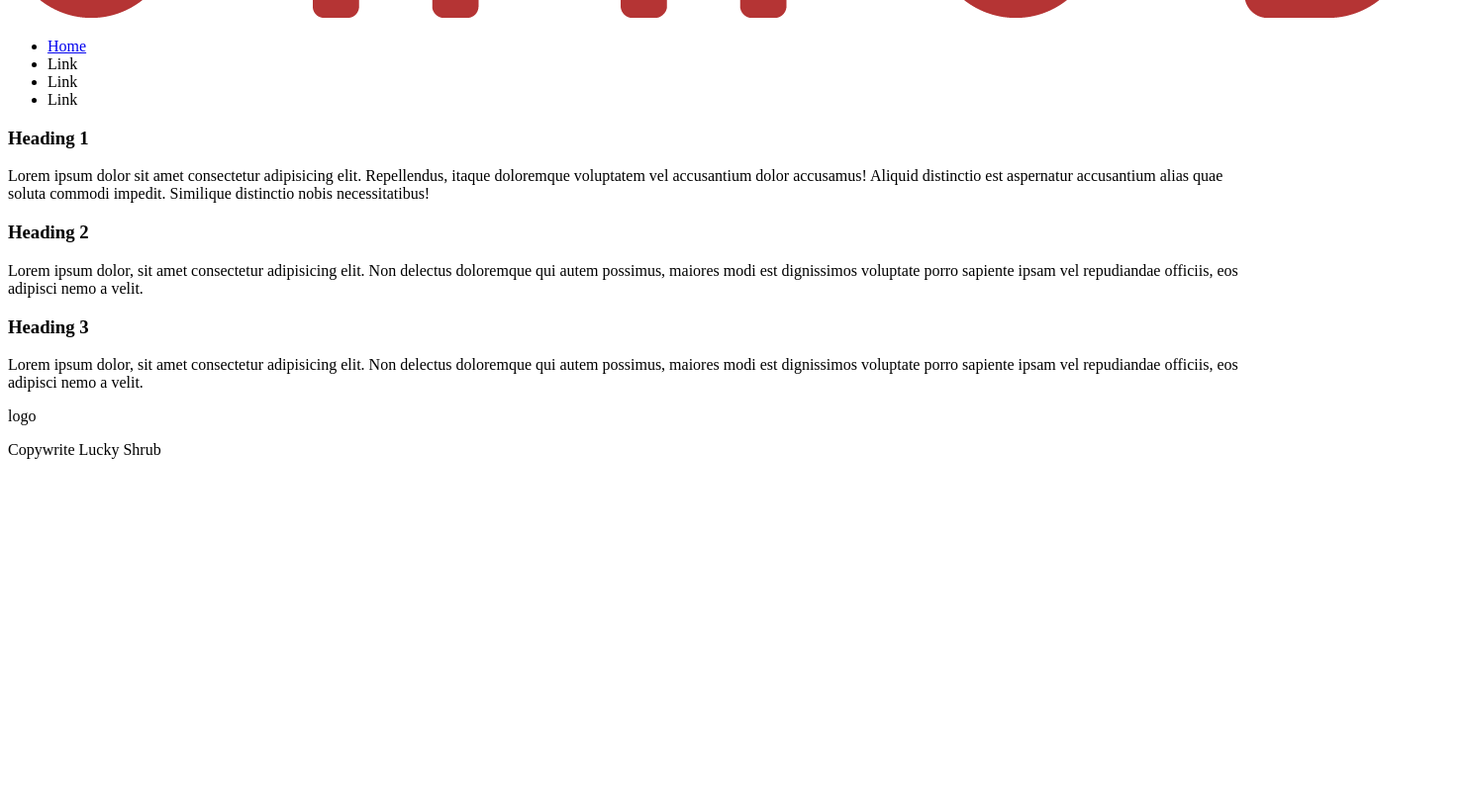
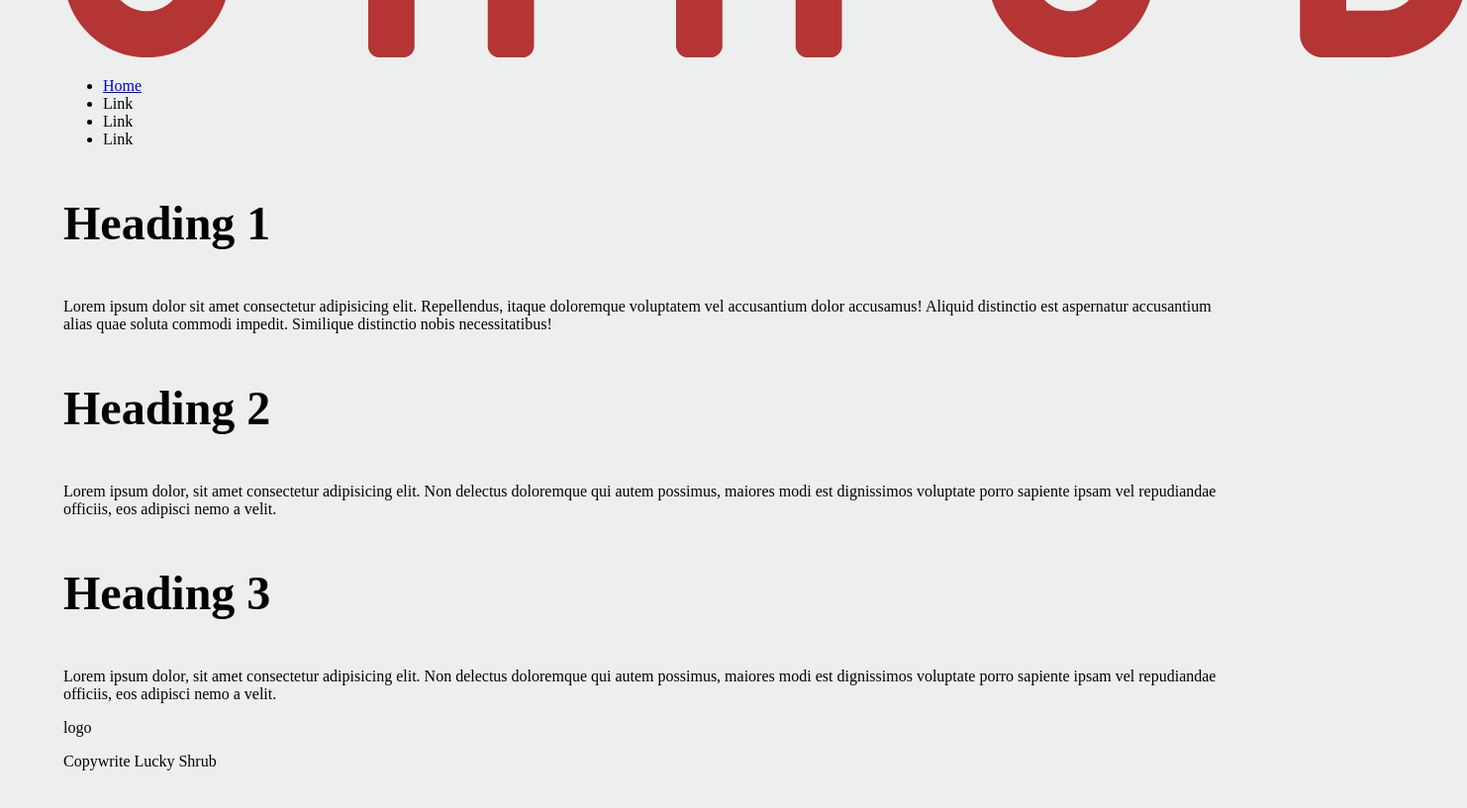
Before and after one commit to MaxHanson07/lucky-shrub, a plain HTML site: page index.html in a window 1280 px wide. Shown: the part 2840-3657 px from the top of the page at 99% size, 1482 px wide, since content can reach past the window. Before the commit the page ends 3320 px from the top, so only its background shows below. Drawn offline with Linux system fonts and the light colour scheme.

Commit message:
Linked stylesheet

```diff
--- a/index.html
+++ b/index.html
@@ -4,6 +4,8 @@
     <meta charset="UTF-8">
     <meta name="viewport" content="width=device-width, initial-scale=1.0">
     <title>Lucky Shrub</title>
+
+    <link rel="stylesheet" href="style.css">
 </head>
 <body>
     <header>
--- a/style.css
+++ b/style.css
@@ -0,0 +1,13 @@
+body {
+    background-color: #EDEFEE;
+    font-family: 'Markazi Text', serif;
+    margin: 3rem 3rem 5% 5%;
+}
+
+h1 {
+    font-size: 3rem;
+}
+
+h2 {
+    font-size: 2rem;
+}
```
